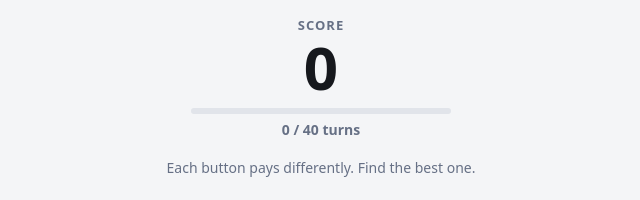
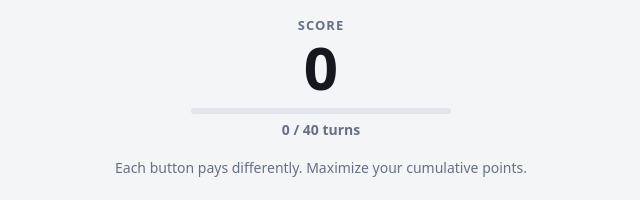
Before and after one commit to adgjs/peda-intro-demo, a plain HTML site: page index.html in a window 1280 px wide. Shown: the top 200 px of the page, without its empty margins (319-959 px from the left). Drawn offline with Linux system fonts and the light colour scheme.

Commit message:
Reword the game's hint to state the goal
The hint under the turn counter now says to maximize cumulative
points instead of to find the best button.

```diff
--- a/index.html
+++ b/index.html
@@ -17,7 +17,7 @@
       <div class="progress" aria-hidden="true"><div class="progress-bar" id="progress-bar"></div></div>
       <p class="turns" id="turns">0 / 40 turns</p>
       <div class="slot">
-        <p class="hint" id="hint">Each button pays differently. Find the best one.</p>
+        <p class="hint" id="hint">Each button pays differently. Maximize your cumulative points.</p>
         <button class="again" id="again" type="button" hidden>Play again</button>
       </div>
     </header>
```
